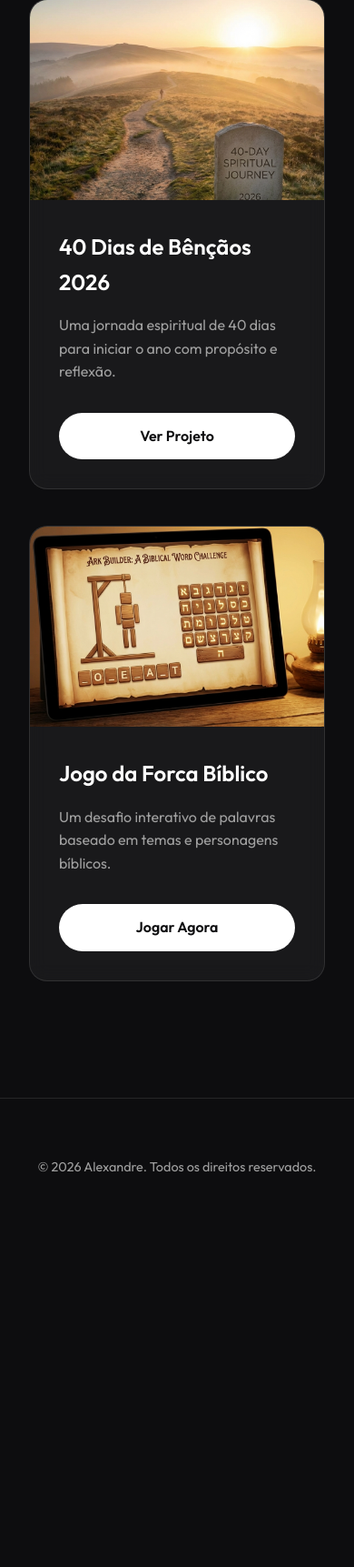
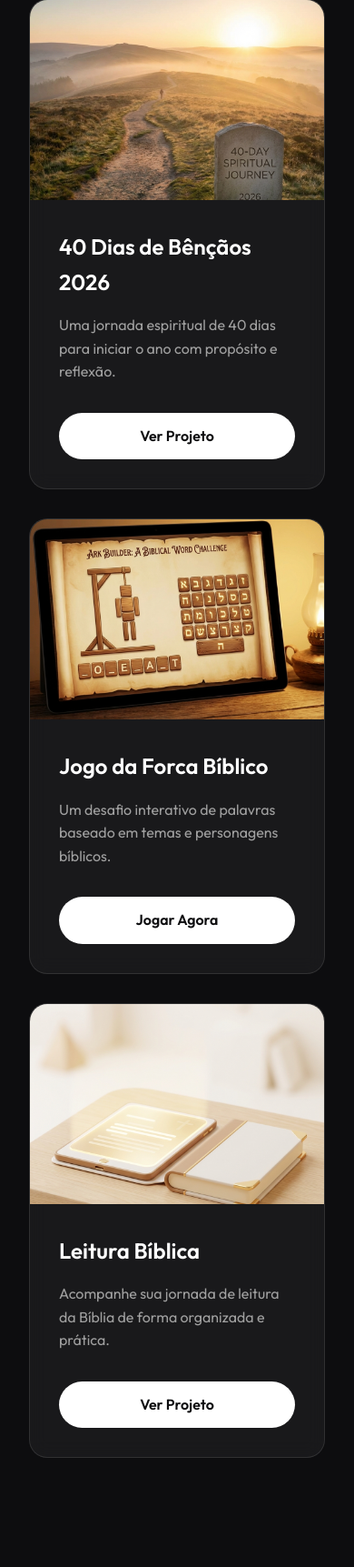
Before and after one commit to alefeufei/midiadsj, a PHP site: page / in a window 390 px wide. Shown: the part 366-2089 px from the top of the page at 91% size. Before the commit the page ends 1655 px from the top, so only its background shows below. Run offline with PHP 8.4, Linux system fonts and the light colour scheme.

Commit message:
feat: Add "Leitura Bíblica" project, update project grid layout, and refine responsive styles.

```diff
--- a/index.html
+++ b/index.html
@@ -12,14 +12,19 @@
       rel="stylesheet"
     />
     <!-- Google tag (gtag.js) -->
-<script async src="https://www.googletagmanager.com/gtag/js?id=G-FD291MZH1Y"></script>
-<script>
-  window.dataLayer = window.dataLayer || [];
-  function gtag(){dataLayer.push(arguments);}
-  gtag('js', new Date());
+    <script
+      async
+      src="https://www.googletagmanager.com/gtag/js?id=G-FD291MZH1Y"
+    ></script>
+    <script>
+      window.dataLayer = window.dataLayer || [];
+      function gtag() {
+        dataLayer.push(arguments);
+      }
+      gtag("js", new Date());
 
-  gtag('config', 'G-FD291MZH1Y');
-</script>
+      gtag("config", "G-FD291MZH1Y");
+    </script>
   </head>
   <body>
     <header>
@@ -72,6 +77,26 @@
             >
           </div>
         </article>
+
+        <!-- Project 3 -->
+        <article class="project-card fade-in delay-4">
+          <div class="card-image">
+            <img src="images/leitura_biblica.png" alt="Leitura Bíblica" />
+          </div>
+          <div class="card-content">
+            <h2>Leitura Bíblica</h2>
+            <p>
+              Acompanhe sua jornada de leitura da Bíblia de forma organizada e
+              prática.
+            </p>
+            <a
+              href="https://midiadsj.com/leiturabiblica/"
+              target="_blank"
+              class="btn"
+              >Ver Projeto</a
+            >
+          </div>
+        </article>
       </section>
     </main>
 
--- a/style.css
+++ b/style.css
@@ -52,8 +52,8 @@ header p {
 
 .projects-grid {
   display: grid;
-  grid-template-columns: repeat(auto-fit, minmax(340px, 1fr));
-  gap: 2.5rem;
+  grid-template-columns: repeat(3, 1fr);
+  gap: 2rem;
   padding-bottom: 8rem;
 }
 
@@ -138,6 +138,10 @@ header p {
   background: var(--accent-blue);
 }
 
+.project-card:nth-child(3):hover .btn {
+  background: #6366f1;
+}
+
 footer {
   padding: 4rem 0;
   text-align: center;
@@ -174,7 +178,13 @@ footer p {
 }
 
 /* Responsive */
-@media (max-width: 600px) {
+@media (max-width: 1024px) {
+  .projects-grid {
+    grid-template-columns: repeat(2, 1fr);
+  }
+}
+
+@media (max-width: 768px) {
   header h1 {
     font-size: 2.5rem;
   }
```
Also changed, not shown: images/leitura_biblica.png (added).
